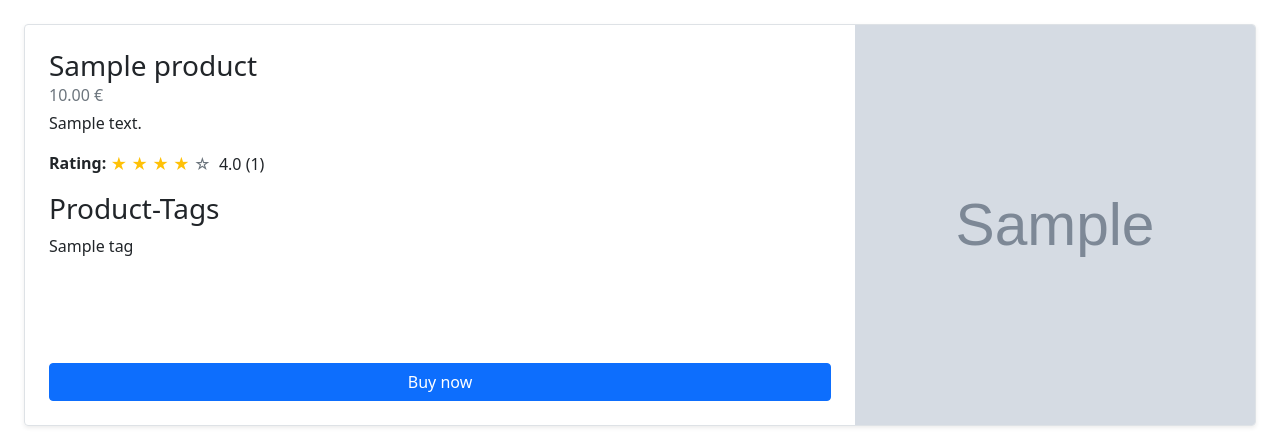
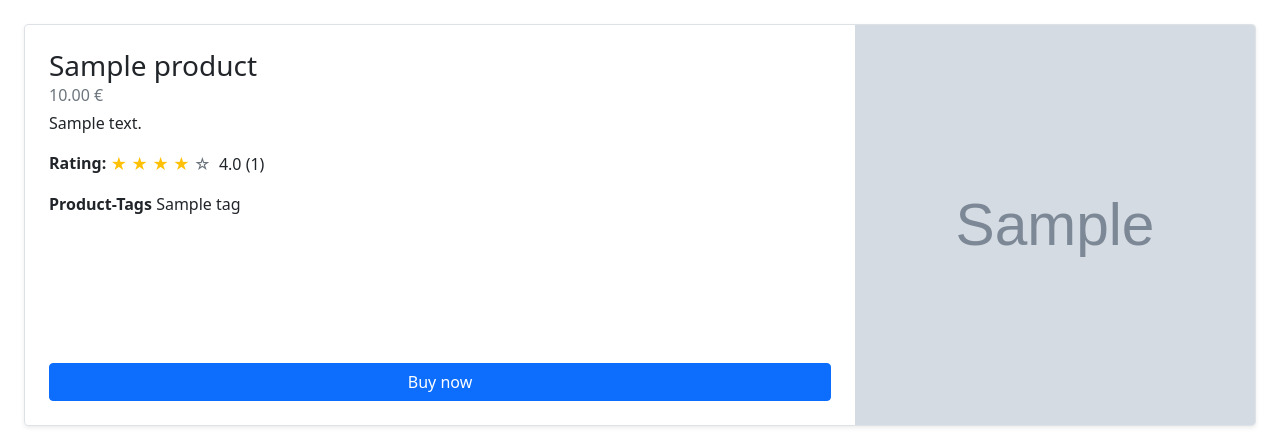
Before and after one commit to Belsamor/baby-tools-world, a Django app: a page that uses src/products/templates/product.html in a window 1280 px wide. Shown: the part 56-504 px from the top of the page. Run offline with Django 5.2, Linux system fonts and the light colour scheme; tables that the repository leaves empty hold one stand-in row (values such as "Sample post"); grey boxes marked "Sample" are stand-in pictures.

Commit message:
Fixing product.html to display product tags correctly.

```diff
--- a/src/products/templates/product.html
+++ b/src/products/templates/product.html
@@ -38,15 +38,13 @@
             <div class="mb-3 text-muted">No ratings yet</div>
           {% endif %}
         {% endwith %}
-        <h3 class="tag headline">Product-Tags</h3>
         <div class="tag">
+          <strong>Product-Tags</strong>
           {% for tag in product.tags.all %}
             <span class="product-tag">{{ tag.name }}</span>
           {% empty %}
             <span class="text-muted">No tags available</span>
           {% endfor %}
-
-
         </div>
         <div class="btn btn-primary btn-center mt-auto">Buy now</div>
       </div>
```
